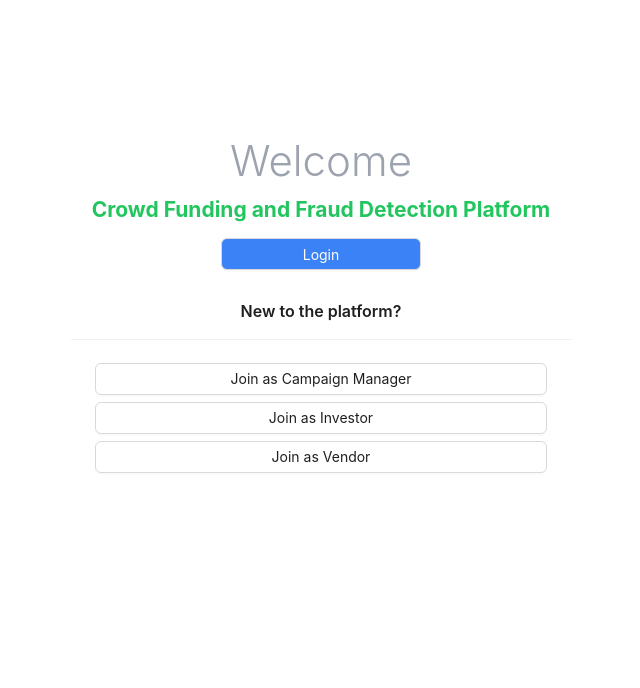
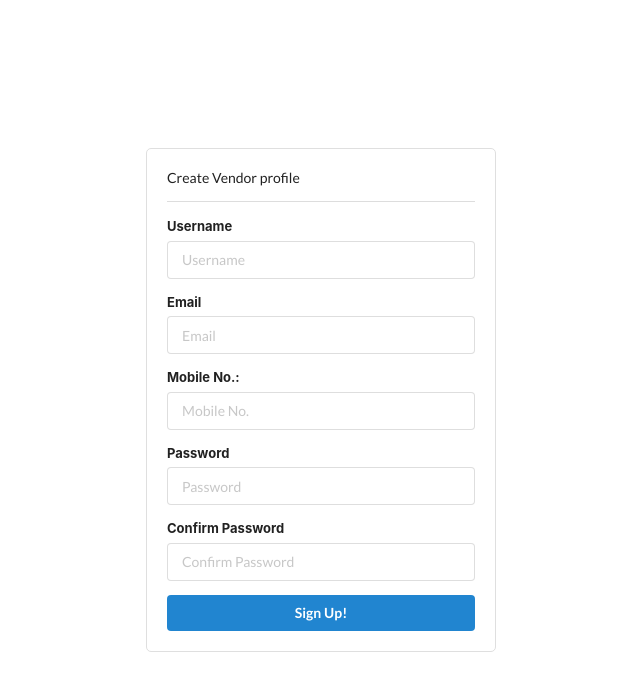
Before and after one commit to daigavane70/decentralized-crowd-funding-blockchain, a React (Create React App) app: page /createVendor in a window 1280 px wide. Shown: the top 688 px of the page, without its empty margins (319-959 px from the left). Built offline with nearby package versions, Linux system fonts and the light colour scheme.

Commit message:
Vendor page done

```diff
--- a/package.json
+++ b/package.json
@@ -8,6 +8,7 @@
     "@testing-library/react": "^13.4.0",
     "@testing-library/user-event": "^13.5.0",
     "antd": "^5.0.0",
+    "axios": "^1.3.3",
     "formik": "^2.2.9",
     "react": "^18.2.0",
     "react-dom": "^18.2.0",
--- a/src/App.js
+++ b/src/App.js
@@ -13,6 +13,7 @@ import SignUp from "./pages/SignUp";
 import CreateCampaignManager from "./pages/CreateCampaignManager";
 import Welcome from "./pages/Welcome";
 import StartupDetails from "./pages/StartupDetails";
+import Vendor from './pages/Vendor';
 
 function App() {
   const navigate = useNavigate();
@@ -105,6 +106,10 @@ function App() {
           path="/createCampaignManagerProfile"
           element={<CreateCampaignManager></CreateCampaignManager>}
         ></Route>
+        <Route
+          path="/createVendor"
+          element={<Vendor></Vendor>}
+        ></Route>
         <Route path="/createInvestor" element={<SignUp></SignUp>}></Route>
         <Route path="/*" element={<Welcome></Welcome>}></Route>
       </Routes>
--- /dev/null
+++ b/src/pages/Vendor.js
@@ -0,0 +1,140 @@
+import { useState, useEffect } from "react";
+import "../App.css";
+
+const Vendor = () => {
+  const initialValues = {
+    username: "",
+    email: "",
+    password: "",
+    confirmPassword: "",
+    mobileNo: ""
+  };
+
+  const [formValues, setFormValues] = useState(initialValues);
+  const [formErrors, setFormErrors] = useState({});
+  const [isSubmit, setIsSubmit] = useState(false);
+
+  const handleChange = (e) => {
+    const { name, value } = e.target;
+    setFormValues({ ...formValues, [name]: value });
+  };
+
+  const handleSubmit = (e) => {
+    e.preventDefault();
+    setFormErrors(validate(formValues));
+    setIsSubmit(true);
+  };
+
+  useEffect(() => {
+    console.log(formErrors);
+    if (Object.keys(formErrors).length === 0 && isSubmit) {
+      console.log(formValues);
+    }
+  }, [formErrors]);
+
+  const validate = (values) => {
+    const errors = {};
+    const regex = /^[^\s@]+@[^\s@]+\.[^\s@]{2,}$/i;
+    if (!values.username) {
+      errors.username = "Username is required!";
+    }
+    if (!values.email) {
+      errors.email = "Email is required!";
+    } else if (!regex.test(values.email)) {
+      errors.email = "This is not a valid email format!";
+    }
+    if (!values.password) {
+      errors.password = "Password is required";
+    } else if (values.password.length < 4) {
+      errors.password = "Password must be more than 4 characters";
+    } else if (values.password.length > 10) {
+      errors.password = "Password cannot exceed more than 10 characters";
+    }
+
+    if (!values.confirmPassword) {
+      errors.confirmPassword = "This field is required";
+    } else if (values.password !== values.confirmPassword) {
+      errors.confirmPassword = "The two passwords do not match";
+    }
+
+    if (!values.mobileNo) {
+        errors.mobileNo = "Mobile Number is required";
+      } else if (values.mobileNo.length != 10) {
+        errors.mobileNo = "Mobile Number should be of exact 10 numbers";
+      }
+    return errors;
+  };
+
+  return (
+    <div className="container text-left">
+      {Object.keys(formErrors).length === 0 && isSubmit && (
+        <div className="ui message success">Signed Up successfully</div>
+      )}
+
+      <form onSubmit={handleSubmit}>
+        <h1>Create Vendor profile</h1>
+        <div className="ui divider"></div>
+        <div className="ui form">
+          <div className="field">
+            <label>Username</label>
+            <input
+              type="text"
+              name="username"
+              placeholder="Username"
+              value={formValues.username}
+              onChange={handleChange}
+            />
+          </div>
+          <p style={{ color: "red" }}>{formErrors.username}</p>
+          <div className="field">
+            <label>Email</label>
+            <input
+              type="text"
+              name="email"
+              placeholder="Email"
+              value={formValues.email}
+              onChange={handleChange}
+            />
+          </div>
+          <p style={{ color: "red" }}>{formErrors.email}</p>
+          <div className="field">
+            <label>Mobile No.:</label>
+            <input
+              type="number"
+              name="mobileNo"
+              placeholder="Mobile No."
+              value={formValues.mobileNo}
+              onChange={handleChange}
+            />
+          </div>
+          <p style={{ color: "red" }}>{formErrors.mobileNo}</p>
+          <div className="field">
+            <label>Password</label>
+            <input
+              type="password"
+              name="password"
+              placeholder="Password"
+              value={formValues.password}
+              onChange={handleChange}
+            />
+          </div>
+          <p style={{ color: "red" }}>{formErrors.password}</p>
+          <div className="field">
+            <label>Confirm Password</label>
+            <input
+              type="password"
+              name="confirmPassword"
+              placeholder="Confirm Password"
+              value={formValues.confirmPassword}
+              onChange={handleChange}
+            />
+          </div>
+          <p style={{ color: "red" }}>{formErrors.confirmPassword}</p>
+          <button className="fluid ui button blue">Sign Up!</button>
+        </div>
+      </form>
+    </div>
+  );
+};
+
+export default Vendor;
--- a/src/pages/Welcome.js
+++ b/src/pages/Welcome.js
@@ -36,7 +36,10 @@ export default function Welcome(props) {
             >
               Join as Investor
             </Button>
-            <Button>Join as Vendor</Button>
+            <Button
+              onClick={() => {
+                navigate("/createVendor");
+              }}>Join as Vendor</Button>
           </div>
         </Card>
       </div>
```
Also changed, not shown: 1 other file (tests, documents, lock files or other folders).
